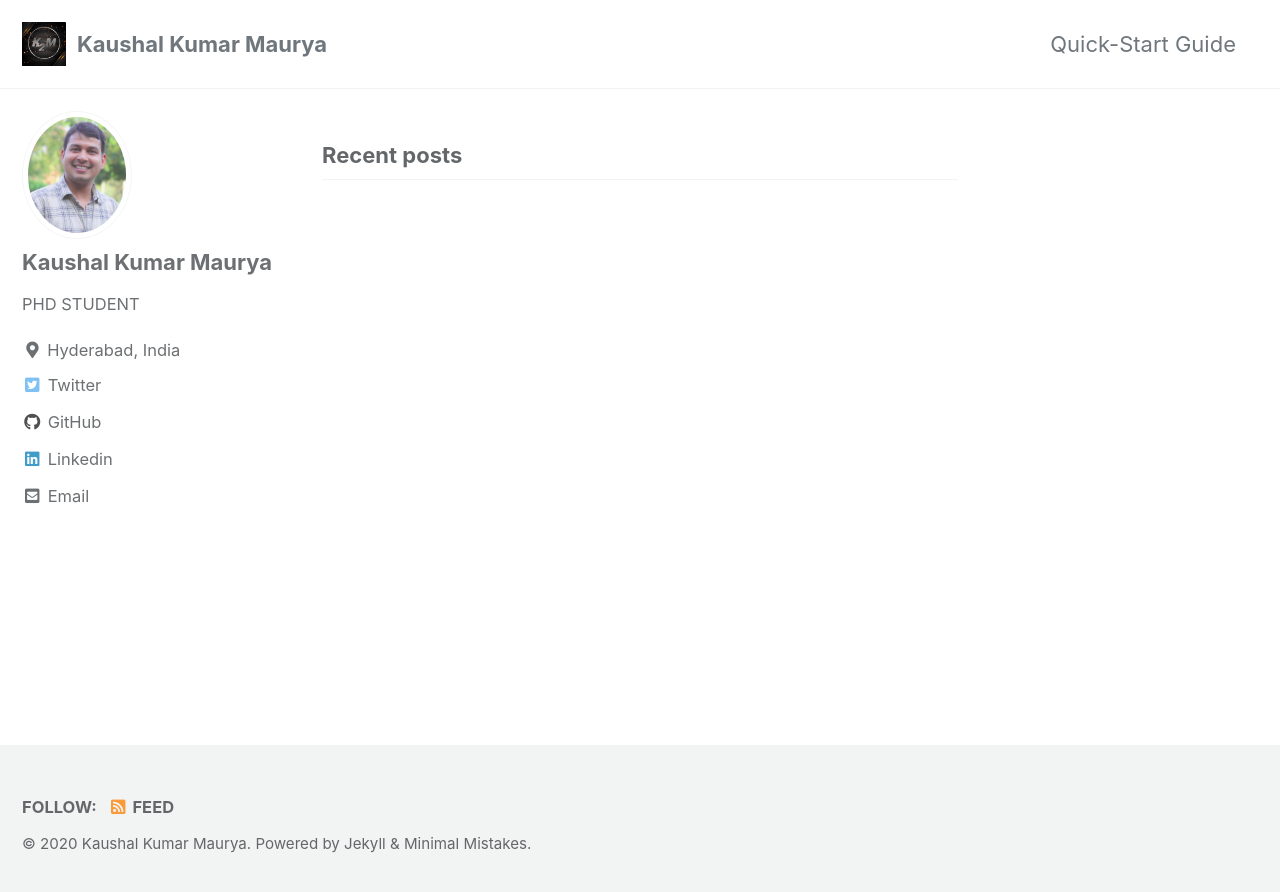
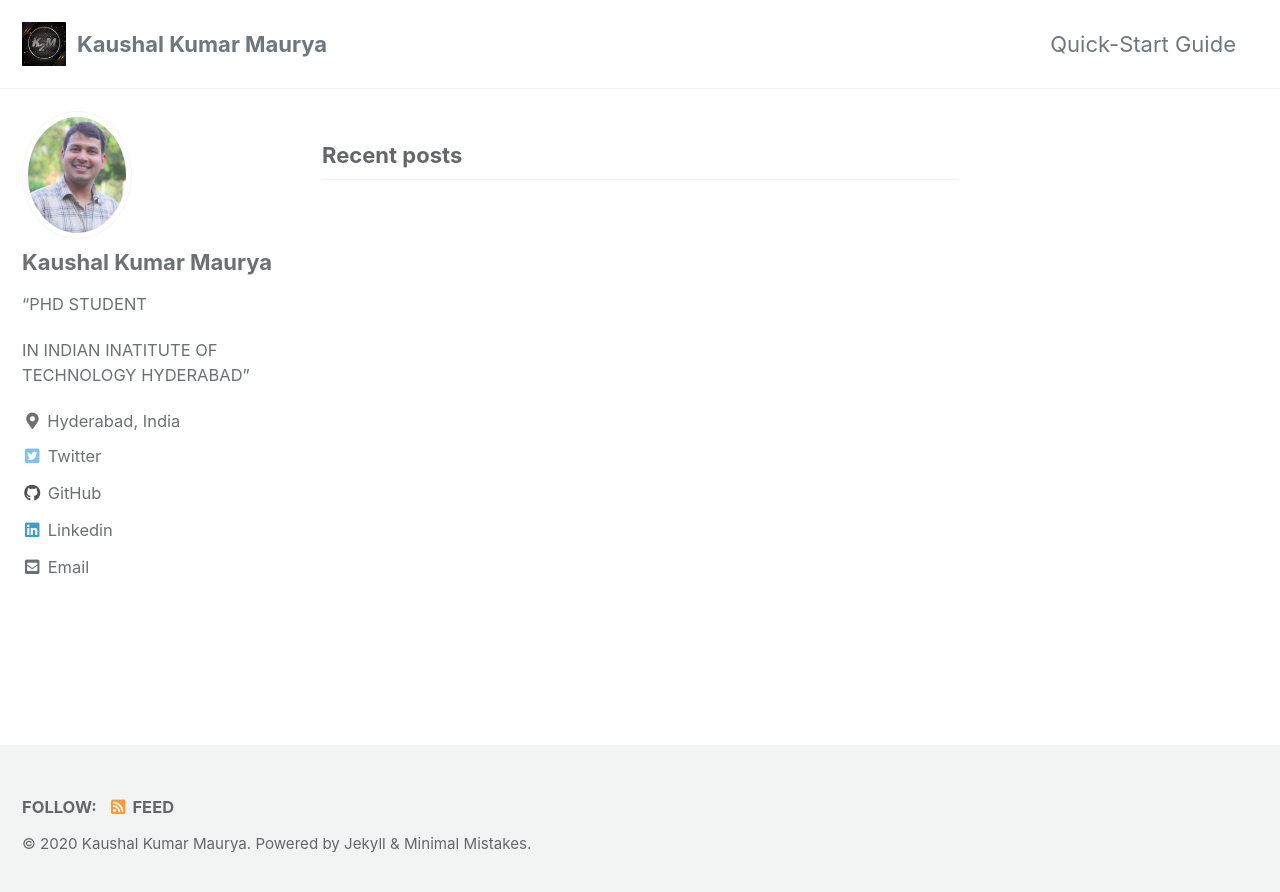
Before and after one commit to harshayelleni/harshayelleni.github.io, a Jekyll site: the page built from index.html, in a window 1280 px wide. Shown: the top 892 px of the page. Built offline with Jekyll 4.4.1, drawn with Linux system fonts in a browser that asks for light colours; cached includes are drawn as plain includes; the list of posts is cut into pages by our own code.

Commit message:
doing modifications

```diff
--- a/_config.yml
+++ b/_config.yml
@@ -95,7 +95,10 @@ analytics:
 author:
   name             : "Kaushal Kumar Maurya"
   avatar           : "/assets/images/kaushal_bio.png" # path of avatar image, e.g. "/assets/images/bio-photo.jpg"
-  bio              : "PHD STUDENT"
+  bio              : |+
+                     "PHD STUDENT
+
+                      IN INDIAN INATITUTE OF TECHNOLOGY HYDERABAD"
   location         : "Hyderabad, India"
   email            : "cs18resch11003@iith.ac.in"
   links:
```
Also changed, not shown: _pages/about.md (added).
